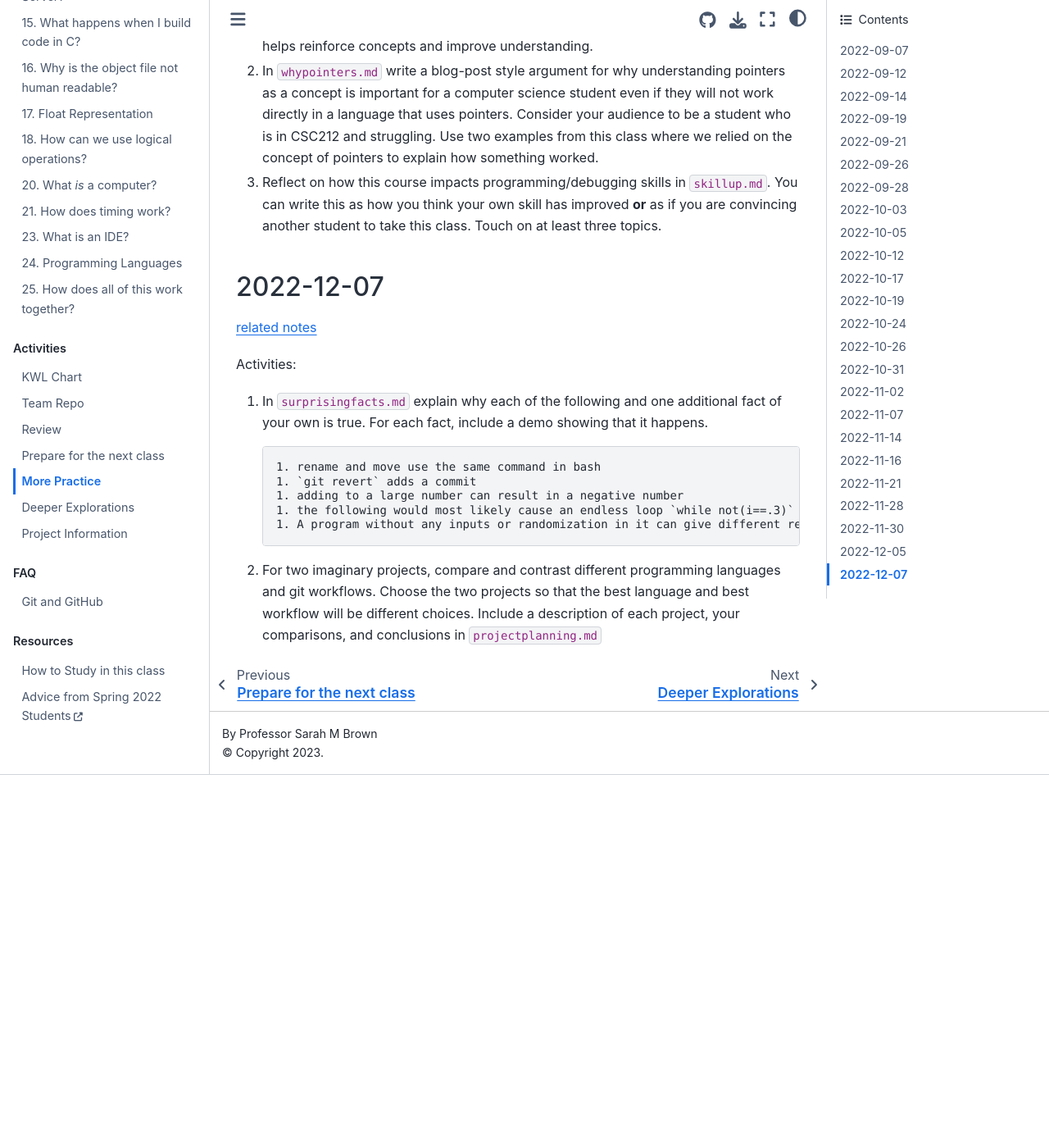
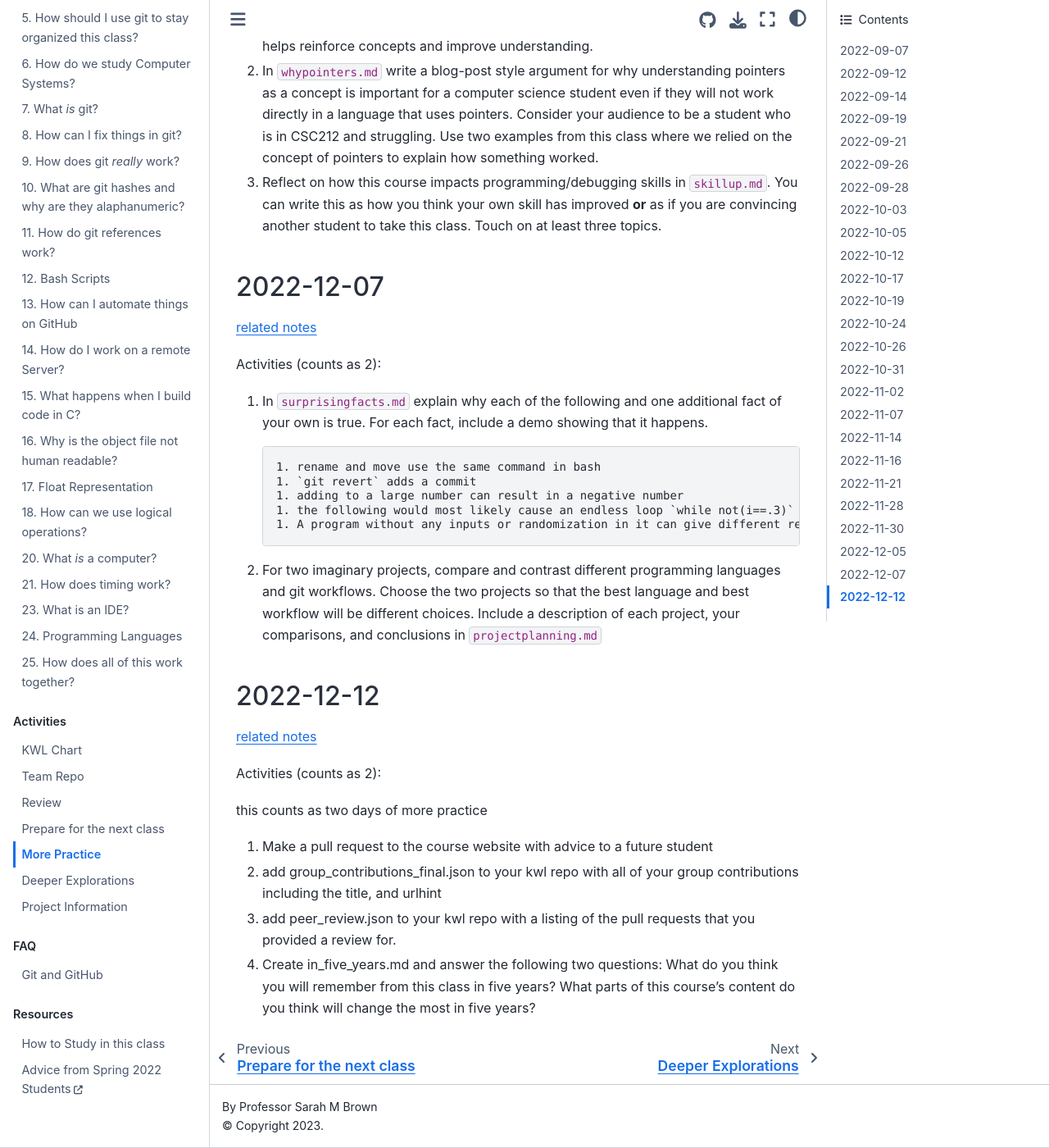
Before and after one commit to introcompsys/fall2022, a Jupyter Book: the page built from activities/practice.md, in a window 1280 px wide and 1400 px high, scrolled down 9246 px. Shown: the whole window at 82% size. Built offline with Jupyter Book 1.0.4 settings and Sphinx 7.4.7 and the Sphinx Book theme 1.1.4, drawn with Linux system fonts in a browser that asks for light colours; pages that are not in the unit, such as notebooks, are missing from menus; before the commit the page ends 10191 px from its top, so only the background shows below that; some of the changed text lies outside the part shown.

Commit message:
final activities

````diff
--- /dev/null
+++ b/_practice/2022-12-12.md
@@ -0,0 +1,13 @@
+
+this counts as two days of more practice
+
+1. Make a pull request to the course website with advice to a future student
+1. add group_contributions_final.json to your kwl repo with all of your group contributions including the title, and urlhint
+1. add peer_review.json to your kwl repo with a listing of the pull requests that you provided a review for.
+1. Create in_five_years.md and answer the following two questions: What do you think you will remember from this class in five years? What parts of this course's content do you think will change the most in five years?
+```{index} group_contributions_final.json
+```
+```{index} eer_review.json
+```
+```{index} in_five_years.md
+```
--- a/activities/practice.md
+++ b/activities/practice.md
@@ -215,13 +215,22 @@
 
 [related notes](../notes/2022-12-05)
 
-Activities:
+Activities (counts as 2):
 ```{include} ../_practice/2022-12-05.md
 ```
 ## 2022-12-07
 
 [related notes](../notes/2022-12-07)
 
-Activities:
+Activities (counts as 2):
 ```{include} ../_practice/2022-12-07.md
 ```
+
+
+## 2022-12-12
+
+[related notes](../notes/2022-12-12)
+
+Activities (counts as 2):
+```{include} ../_practice/2022-12-12.md
+```
````
Also changed, not shown: _prepare/2022-11-14.md (+1 -1 lines), _review/2022-12-12.md (added, +3 -0 lines), activities/review.md (+13 -0 lines), notes/2022-11-14.md (+1 -1 lines), notes/2022-12-12.md (added, +28 -0 lines), activities/prepare.md (line endings or trailing spaces).
